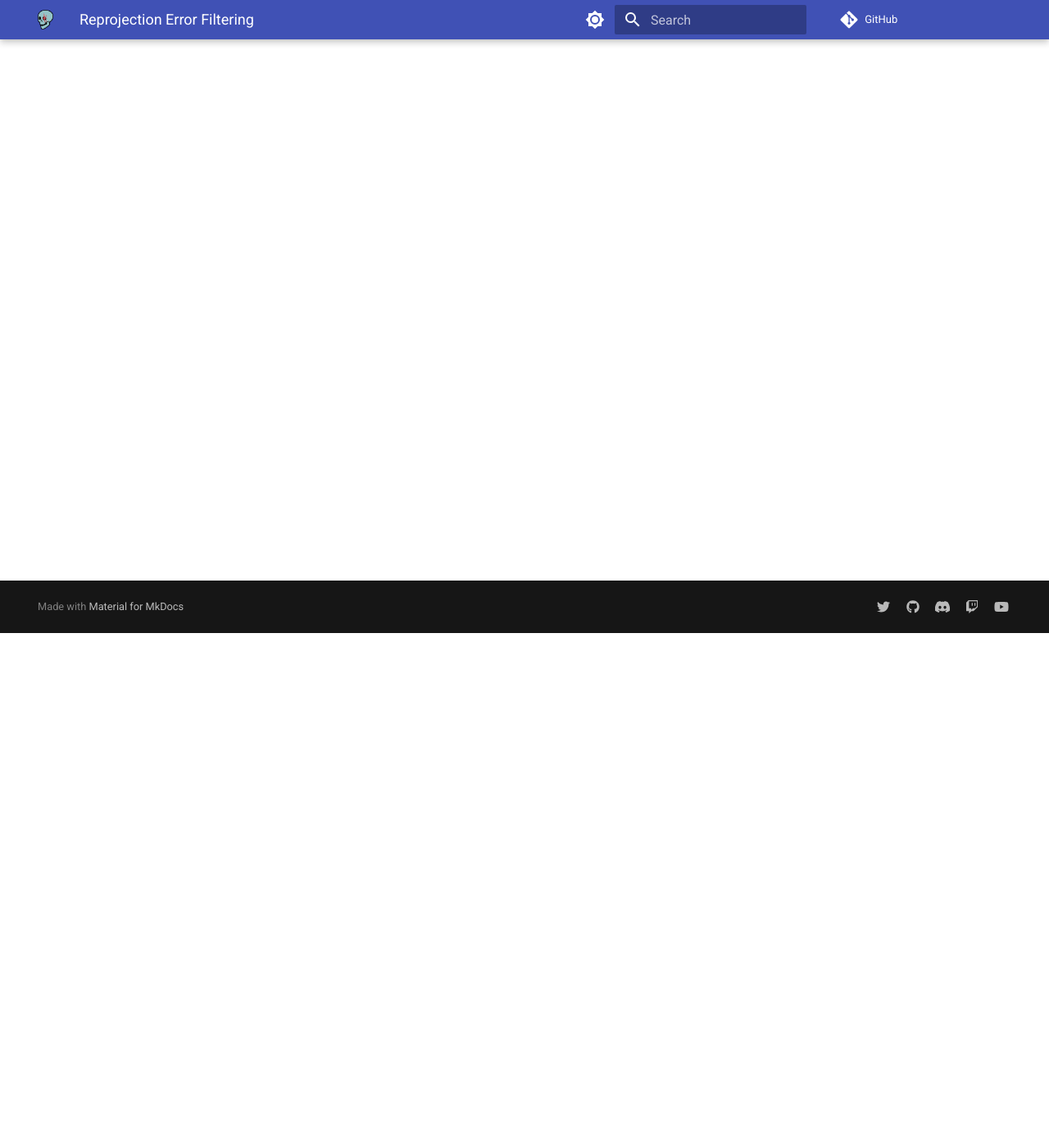
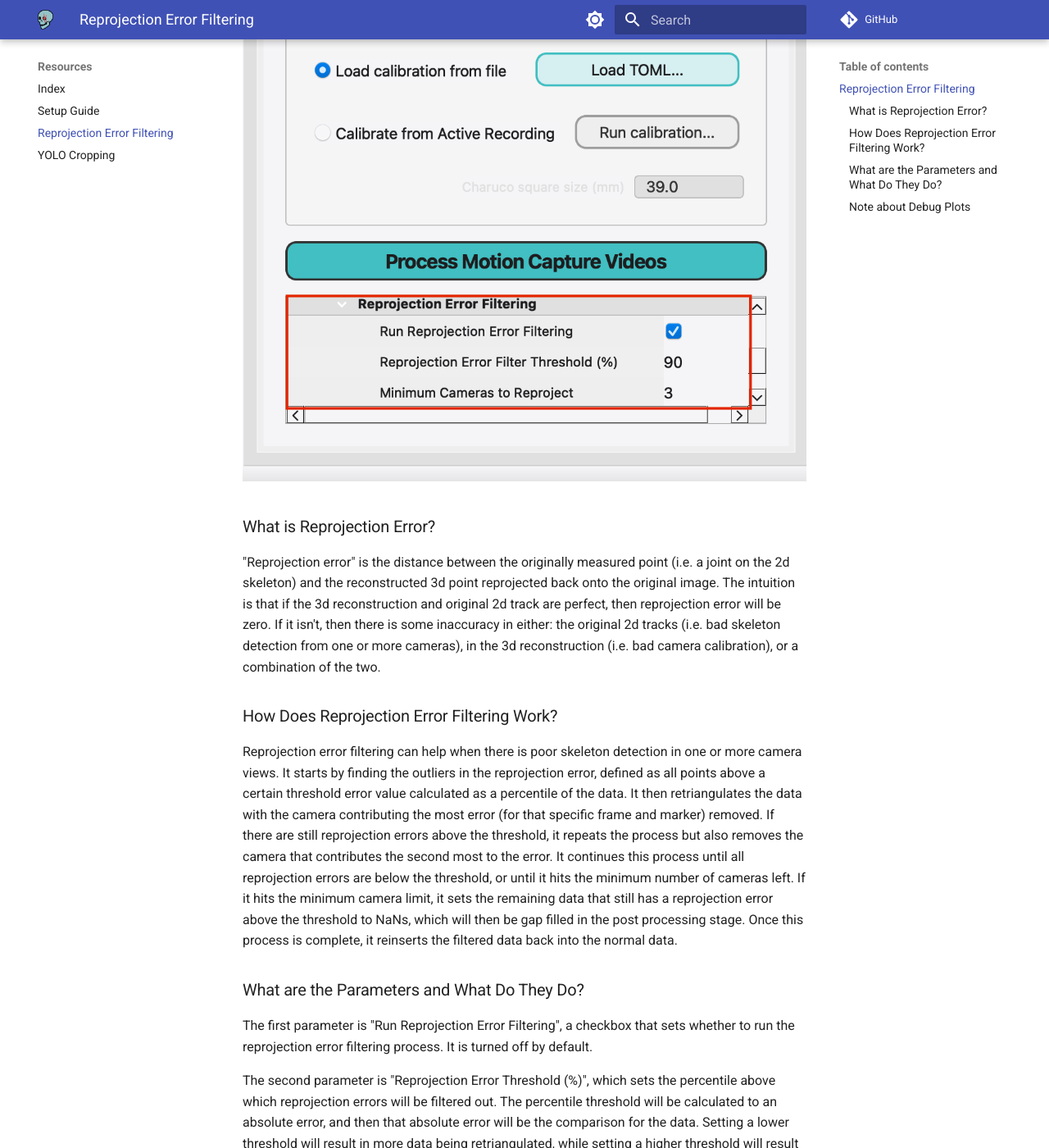
Before and after one commit to freemocap/documentation, an MkDocs documentation site: the page built from docs/resources/reprojection_filtering.md, in a window 1280 px wide and 1400 px high, scrolled down 628 px. Shown: the whole window at 82% size. Built offline with MkDocs 1.6.1 and Material for MkDocs 9.7.7, drawn with Linux system fonts in a browser that asks for light colours; comment, search, counter and statistics services are not loaded; some of the changed text lies outside the part shown.

Commit message:
fill in reprojection error filtering doc

```diff
--- a/docs/resources/reprojection_filtering.md
+++ b/docs/resources/reprojection_filtering.md
@@ -1 +1,21 @@
 # Reprojection Error Filtering
+
+Reprojection error filtering is an optional postprocessing step to the 3D triangulation stage of processing. It retriangulates outlier data from the 3d triangulation with the cameras contributing the most error removed. Reprojection error filtering is most effective when there is poor skeleton detection in one or more camera views. It is turned on and off in "Process Data" tab with the checkbox "Run Reprojection Error Filtering". It is turned off by default.
+
+![Detail of Reprojection Error Filtering Options](../assets/images/reprojection_filtering_crop_detail.png)
+
+## What is Reprojection Error?
+"Reprojection error" is the distance between the originally measured point (i.e. a joint on the 2d skeleton) and the reconstructed 3d point reprojected back onto the original image. The intuition is that if the 3d reconstruction and original 2d track are perfect, then reprojection error will be zero. If it isn't, then there is some inaccuracy in either: the original 2d tracks (i.e. bad skeleton detection from one or more cameras), in the 3d reconstruction (i.e. bad camera calibration), or a combination of the two.
+
+## How Does Reprojection Error Filtering Work?
+Reprojection error filtering can help when there is poor skeleton detection in one or more camera views. It starts by finding the outliers in the reprojection error, defined as all points above a certain threshold error value calculated as a percentile of the data. It then retriangulates the data with the camera contributing the most error (for that specific frame and marker) removed. If there are still reprojection errors above the threshold, it repeats the process but also removes the camera that contributes the second most to the error. It continues this process until all reprojection errors are below the threshold, or until it hits the minimum number of cameras left. If it hits the minimum camera limit, it sets the remaining data that still has a reprojection error above the threshold to NaNs, which will then be gap filled in the post processing stage. Once this process is complete, it reinserts the filtered data back into the normal data.
+
+## What are the Parameters and What Do They Do?
+The first parameter is "Run Reprojection Error Filtering", a checkbox that sets whether to run the reprojection error filtering process. It is turned off by default.
+
+The second parameter is "Reprojection Error Threshold (%)", which sets the percentile above which reprojection errors will be filtered out. The percentile threshold will be calculated to an absolute error, and then that absolute error will be the comparison for the data. Setting a lower threshold will result in more data being retriangulated, while setting a higher threshold will result in less data being retriangulated. It is set to 90% by default.
+
+The third parameter is "Minimum Number of Cameras Left", which sets the minimum number of cameras to remain in the triangulation process during the reprojection error filtering. If the filtering process is able to remove all outliers before the minimum number of cameras is reached, the reprojection error filtering process will stop. If outliers remain after the minimum number of cameras is reached, the remaining outlier data will be set to NaNs. The minimum possible value is 2, as two camera views are required for 3D triangulation. If the minimum number of cameras is greater than or equal to the total number of cameras in the recording, the reprojection error filtering process will not run. It is set to 3 by default.
+
+## Note about Debug Plots
+A debug plot for the reprojection error filtering is saved to the `output_data/raw_data` folder of your recording session. The reprojection error filtering runs on a per camera and per marker level, while the debug plot displays the mean reprojection error for a frame across all body markers and cameras. This can lead to plots that don't show the filtering results very well.
```
Also changed, not shown: docs/assets/images/reprojection_filtering_crop_detail.png, 1 other file.
